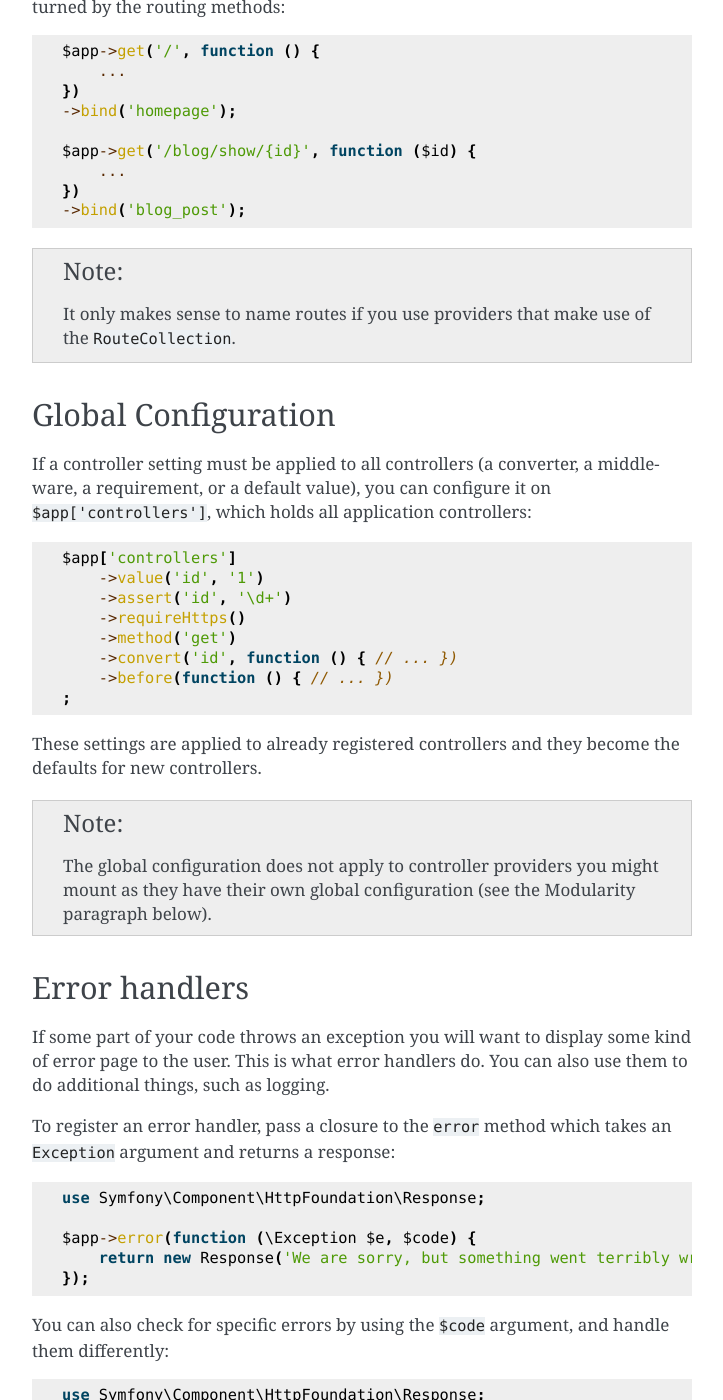
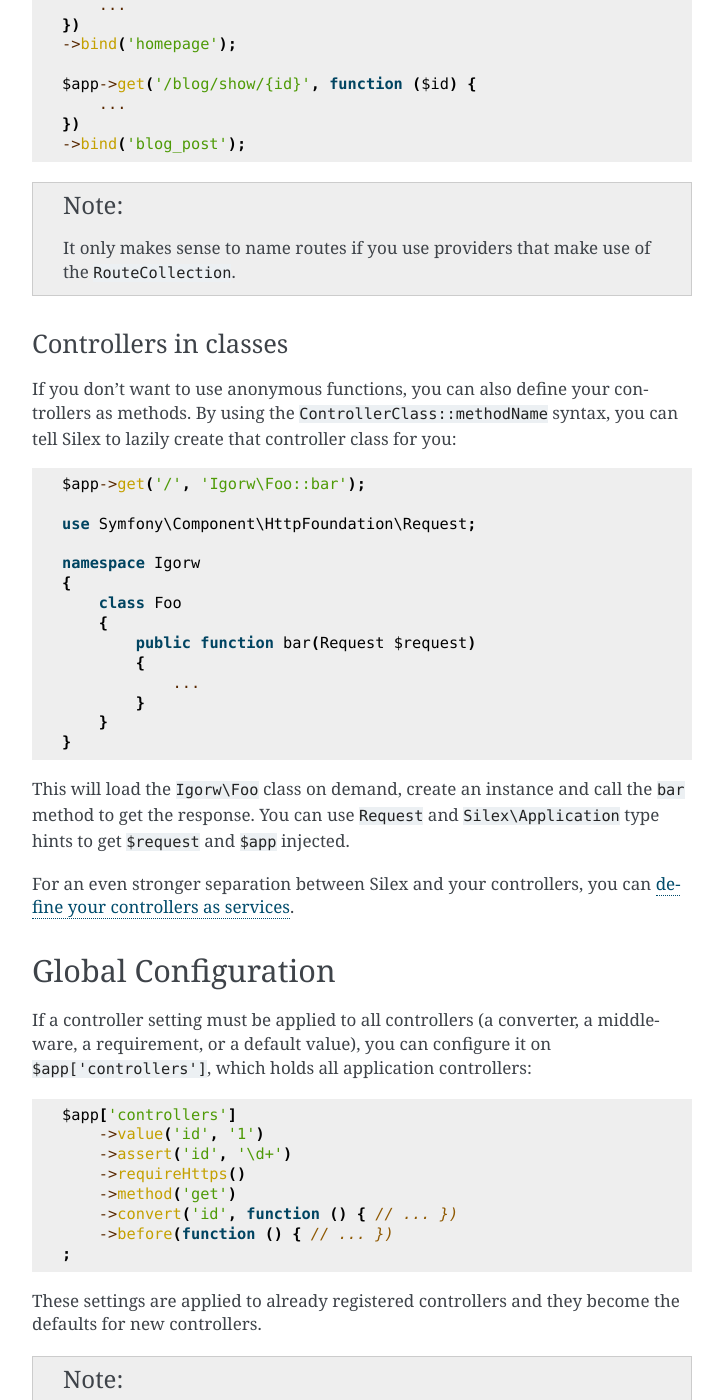
Before and after one commit to silexphp/Silex, a Sphinx documentation site: the page built from doc/usage.rst, in a window 1280 px wide and 1400 px high, scrolled down 7859 px. Shown: the whole window, without its empty margins (388-1111 px from the left). Built offline with Sphinx 7.4.7, drawn with Linux system fonts in a browser that asks for light colours; pages that are not in the unit, such as notebooks, are missing from menus; some of the changed text lies outside the part shown.

Commit message:
[docs] Add a section about controllers in classes to usage doc

```diff
--- a/doc/usage.rst
+++ b/doc/usage.rst
@@ -382,6 +378,35 @@ really be used. You can give a route a name by calling ``bind`` on the
 
     It only makes sense to name routes if you use providers that make use of
     the ``RouteCollection``.
+
+Controllers in classes
+~~~~~~~~~~~~~~~~~~~~~~
+
+If you don't want to use anonymous functions, you can also define your
+controllers as methods. By using the ``ControllerClass::methodName`` syntax,
+you can tell Silex to lazily create that controller class for you::
+
+    $app->get('/', 'Igorw\Foo::bar');
+
+    use Symfony\Component\HttpFoundation\Request;
+
+    namespace Igorw
+    {
+        class Foo
+        {
+            public function bar(Request $request)
+            {
+                ...
+            }
+        }
+    }
+
+This will load the ``Igorw\Foo`` class on demand, create an instance and call
+the ``bar`` method to get the response. You can use ``Request`` and
+``Silex\Application`` type hints to get ``$request`` and ``$app`` injected.
+
+For an even stronger separation between Silex and your controllers, you can
+:doc:`define your controllers as services <providers/service_controller>`.
 
 Global Configuration
 --------------------
```
Also changed, not shown: other parts of doc/usage.rst (+0 -4 lines).
